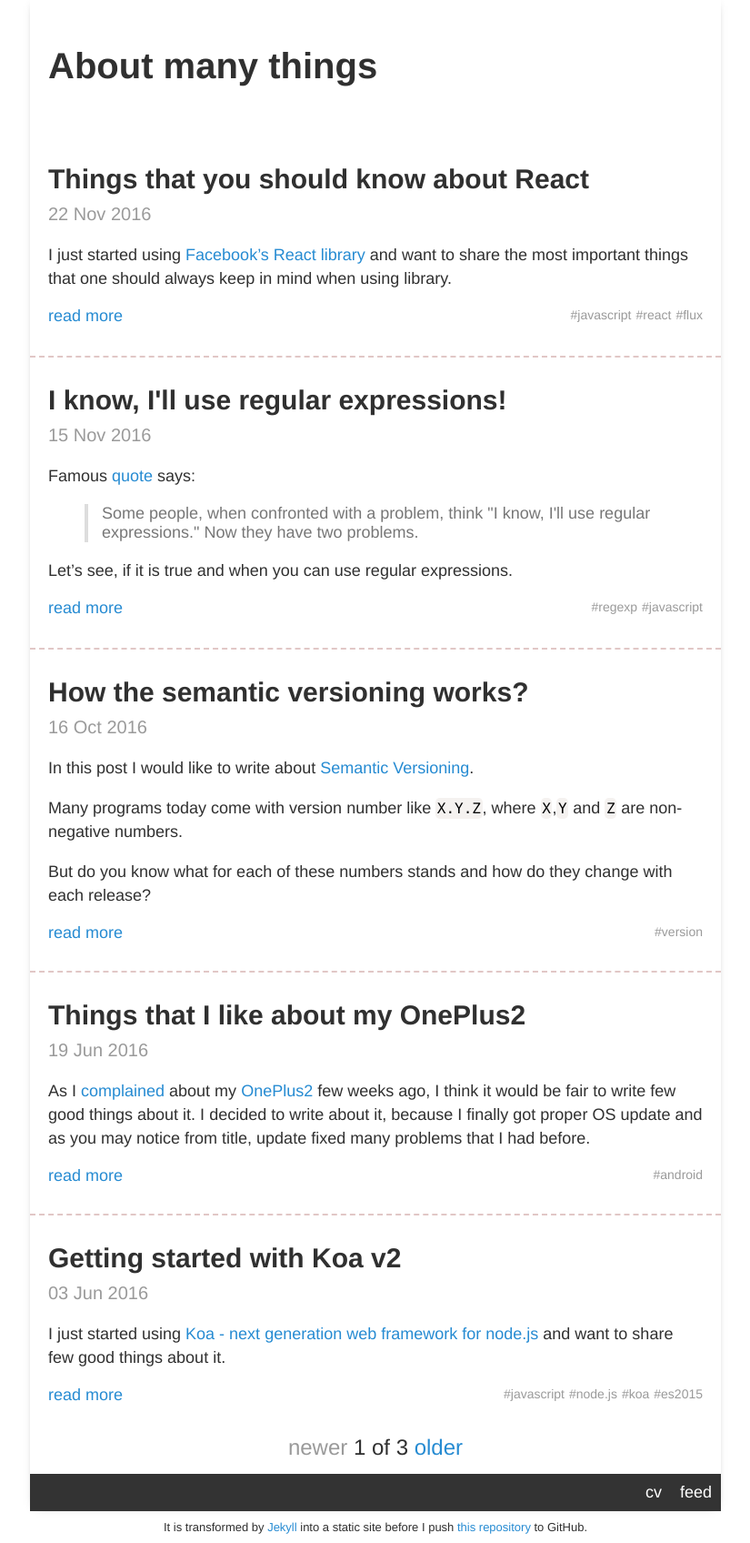
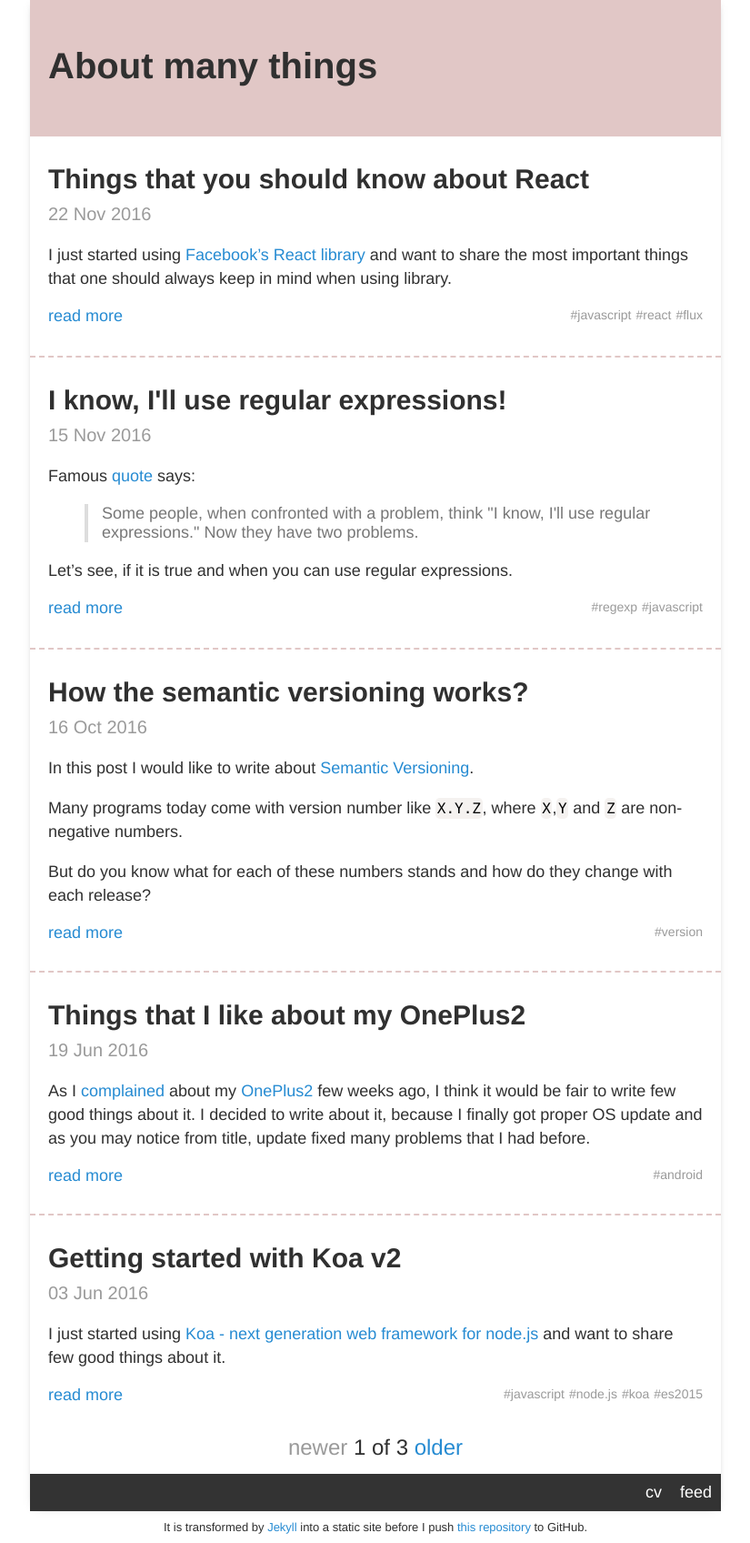
Before and after one commit to gevorg/gevorg.github.io, a Jekyll site: the page built from index.html, in a window 1280 px wide. Shown: the whole page at 91% size, without its empty margins (227-1052 px from the left). Built offline with Jekyll 4.4.1, drawn with Linux system fonts in a browser that asks for light colours; the list of posts is cut into pages by our own code.

Commit message:
Update styles.css

```diff
--- a/css/styles.css
+++ b/css/styles.css
@@ -78,6 +78,7 @@ a.main-header {
     text-align: left;
     display: block;
     height: 150px;
+    background: #e1c7c6;
 }
 
 a.main-header h1 {
```
